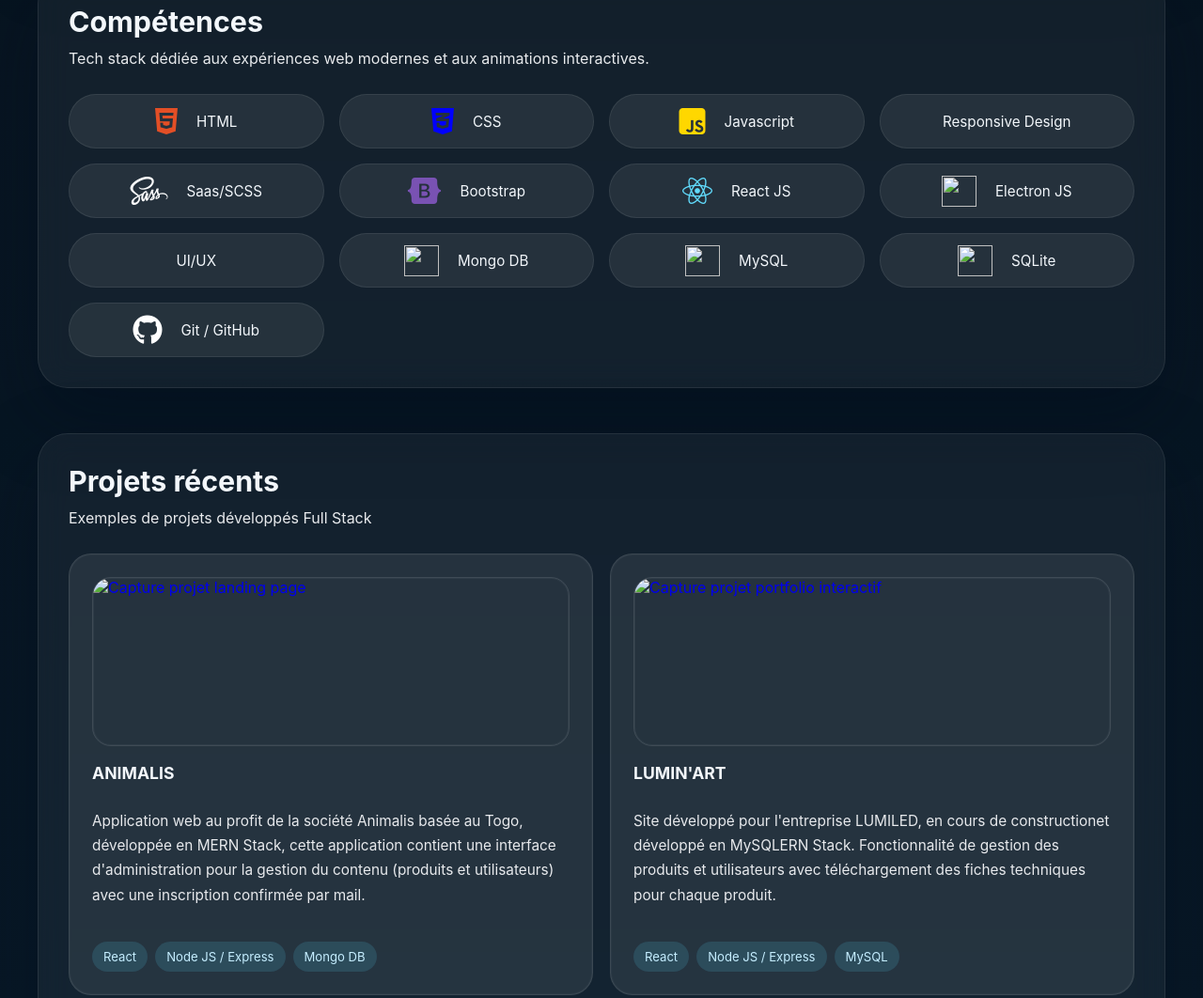
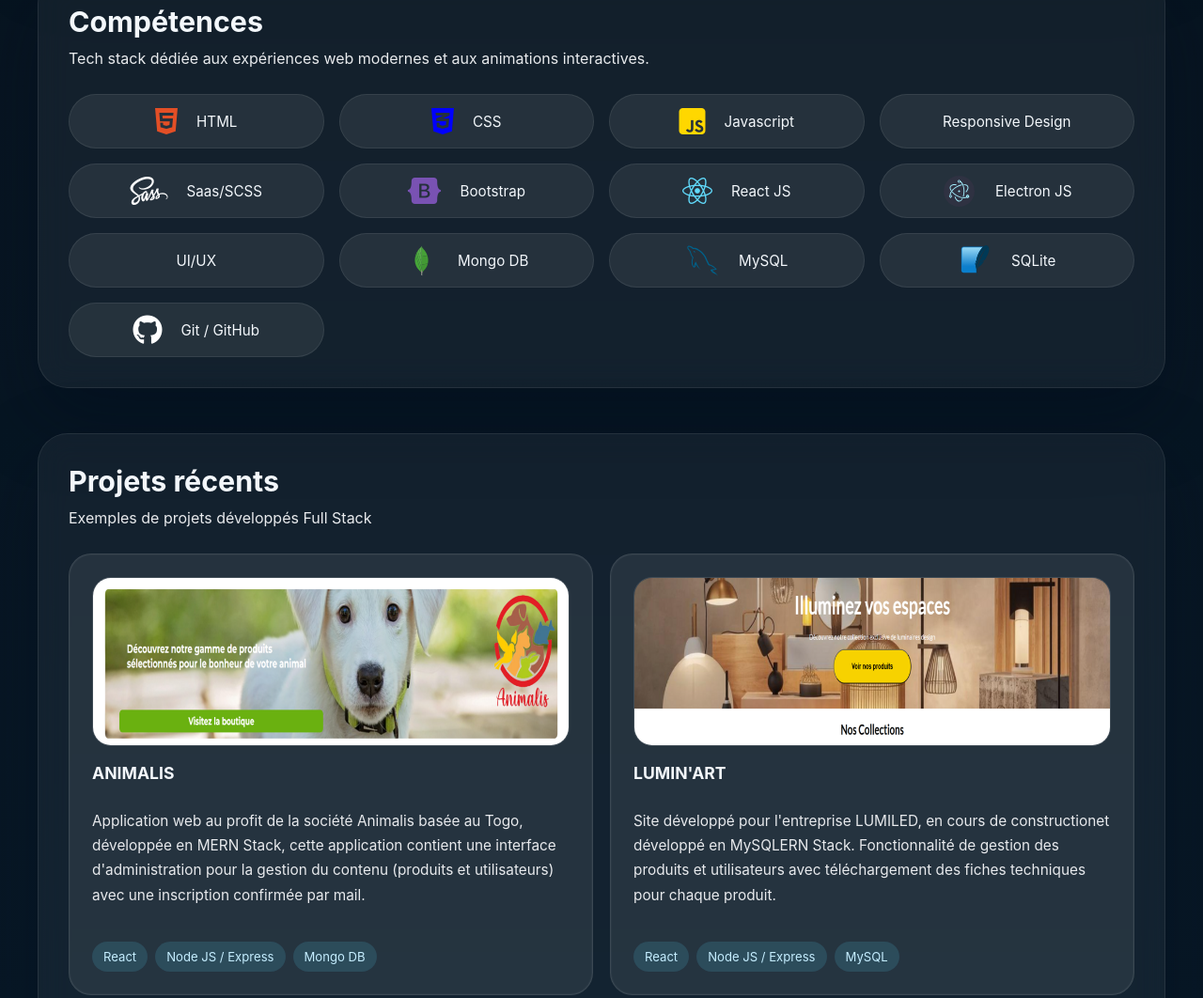
Before and after one commit to MehdySaadi1990/portfolio, a plain HTML site: page index.html in a window 1280 px wide. Shown: the part 1235-2297 px from the top of the page at 94% size. Drawn offline with Linux system fonts and the light colour scheme; the site is published under a folder, as on GitHub Pages, so addresses that start at the root find nothing.

Commit message:
commit new design

```diff
--- a/index.html
+++ b/index.html
@@ -25,7 +25,7 @@
       <div class="hero-content">
         <div class="hero-grid">
           <div class="hero-photo">
-            <img class="profile-image" src="/assets/img/photo_med.png" alt="">
+            <img class="profile-image" src="assets/img/photo_med.png" alt="">
           </div>
           <div class="hero-copy">
             <h1 class="title1">Je transforme</h1>
@@ -74,11 +74,11 @@
         <div class="skill-pill"><i class="fa-brands fa-sass" style="font-size:xx-large;color: #FFFFFF;"></i>Saas/SCSS</div>
         <div class="skill-pill"><i class="fa-brands fa-bootstrap" style="font-size:xx-large;color: #7952B3;"></i>Bootstrap</div>
         <div class="skill-pill"><i class="fa-brands fa-react" style="font-size:xx-large;color: #61DAFB;"></i>React JS</div>
-        <div class="skill-pill"><img class="skill-logo" src="/assets/img/portfolio/logo.svg" alt="">Electron JS</div>
+        <div class="skill-pill"><img class="skill-logo" src="assets/img/portfolio/logo.svg" alt="">Electron JS</div>
         <div class="skill-pill">UI/UX</div>
-        <div class="skill-pill"><img class="skill-logo" src="/assets/img/portfolio/mongodb-logo.svg" alt="">Mongo DB</div>
-        <div class="skill-pill"><img class="skill-logo" src="/assets/img/portfolio/mysql-logo.svg" alt="">MySQL</div>
-        <div class="skill-pill"><img class="skill-logo" src="/assets/img/portfolio/sqlite-logo.svg" alt="">SQLite</div>
+        <div class="skill-pill"><img class="skill-logo" src="assets/img/portfolio/mongodb-logo.svg" alt="">Mongo DB</div>
+        <div class="skill-pill"><img class="skill-logo" src="assets/img/portfolio/mysql-logo.svg" alt="">MySQL</div>
+        <div class="skill-pill"><img class="skill-logo" src="assets/img/portfolio/sqlite-logo.svg" alt="">SQLite</div>
         <div class="skill-pill"><i class="fa-brands fa-github" style="font-size:xx-large;color: #FFFFFF;"></i>Git / GitHub</div>
       </div>
     </section>
@@ -91,7 +91,7 @@
       <div class="projects-grid">
         <a class="link-website" href="https://mehdysaadi1990.github.io/animalis/">
         <article class="card project-card">
-          <img class="project-image" src="/assets/img/portfolio/animalis.png" alt="Capture projet landing page" />
+          <img class="project-image" src="assets/img/portfolio/animalis.png" alt="Capture projet landing page" />
           <strong>ANIMALIS</strong>
           <p>Application web au profit de la société Animalis basée au Togo, développée en MERN Stack, cette application contient une interface d'administration pour la gestion du contenu (produits et utilisateurs) avec une inscription confirmée par mail.</p>
           <div class="project-tag">
@@ -103,7 +103,7 @@
         </a>
         <a class="link-website" href="https://mehdysaadi1990.github.io/lumiled/">
         <article class="card project-card">
-          <img class="project-image" src="/assets/img/portfolio/lumiled.png" alt="Capture projet portfolio interactif" />
+          <img class="project-image" src="assets/img/portfolio/lumiled.png" alt="Capture projet portfolio interactif" />
           <strong>LUMIN'ART</strong>
           <p>Site développé pour l'entreprise LUMILED, en cours de constructionet développé en MySQLERN Stack. Fonctionnalité de gestion des produits et utilisateurs avec téléchargement des fiches techniques pour chaque produit.</p>
           <div class="project-tag">
@@ -115,7 +115,7 @@
         </a>
         <a class="link-website" href="https://mehdysaadi1990.github.io/bey/">
         <article class="card project-card invisible to-display">
-          <img class="project-image" src="/assets/img/portfolio/bey.png" alt="Capture projet portfolio interactif" />
+          <img class="project-image" src="assets/img/portfolio/bey.png" alt="Capture projet portfolio interactif" />
           <strong>BEY</strong>
           <p>Site développé avec Bootstrap au profit de la société Bey spécialisé dans l'acquisition de biens immobilier à Paris et à Dubai avec une fonctionnalité de contact et de prise de rendez-vous.</p>
           <div class="project-tag">
@@ -127,7 +127,7 @@
         </a>
         <a class="link-website" href="https://github.com/MehdySaadi1990/gestApp">
         <article class="card project-card invisible to-display">
-          <img class="project-image" src="/assets/img/portfolio/gestApp.png" alt="Capture projet portfolio interactif" />
+          <img class="project-image" src="assets/img/portfolio/gestApp.png" alt="Capture projet portfolio interactif" />
           <strong>GESTAPP</strong>
           <p>Application de gestion de stock, facturation (achat et vente) avec gestion de budget développée en ElectronJS et la gestion des bases de données avec MongoDB.</p>
           <div class="project-tag">
@@ -147,7 +147,7 @@
       <div class="projects-grid">
         <a class="link-website" href="https://mehdysaadi1990.github.io/kasa/">
         <article class="card project-card">
-          <img class="project-image" src="/assets/img/portfolio/kasa.png" alt="Capture projet landing page" />
+          <img class="project-image" src="assets/img/portfolio/kasa.png" alt="Capture projet landing page" />
           <strong>KASA</strong>
           <p>Projet formation Openclassrooms, intégration de la maquette Kasa de visite virtuelle et description d'appartements avec le framework React, utilisations des differents outils react (React-router, Gestion des états, Gestion des Hooks).</p>
           <div class="project-tag">
@@ -159,7 +159,7 @@
         </a>
         <a class="link-website" href="https://mehdysaadi1990.github.io/Piiquante/">
         <article class="card project-card">
-          <img class="project-image" src="/assets/img/portfolio/Piiquante.png" alt="Capture projet landing page" />
+          <img class="project-image" src="assets/img/portfolio/Piiquante.png" alt="Capture projet landing page" />
           <strong>PIIQUANTE</strong>
           <p>Projet formation Openclassrooms, intégration des fonctionnalités back-end (authentification, gestion des fichiers, gestion des données produits et utilisateurs) du site de création et notation de sauce Piiquante avec NodeJS, Express et MongoDB.</p>
           <div class="project-tag">
@@ -170,7 +170,7 @@
         </a>
         <a class="link-website" href="https://mehdysaadi1990.github.io/Kanap/">
         <article class="card project-card invisible2 to-display2">
-          <img class="project-image" src="/assets/img/portfolio/kanap.png" alt="Capture projet landing page" />
+          <img class="project-image" src="assets/img/portfolio/kanap.png" alt="Capture projet landing page" />
           <strong>KANAP</strong>
           <p>Projet formation Openclassrooms, intégration du Javascript dans la construction du site Kanap afin de le rendre interactif et intégrer les différentes fonctionnalité coté front-end.</p>
           <div class="project-tag">
@@ -182,7 +182,7 @@
         </a>
         <a class="link-website" href="https://mehdysaadi1990.github.io/La-Panthere/">
         <article class="card project-card invisible2 to-display2">
-          <img class="project-image" src="/assets/img/portfolio/LaPanthere.png" alt="Capture projet landing page" />
+          <img class="project-image" src="assets/img/portfolio/LaPanthere.png" alt="Capture projet landing page" />
           <strong>LA PANTHERE</strong>
           <p>Projet formation Openclassrooms, audit et refonte du site Web La Panthère afin d'optimiser le référencement naturel (SEO), les performances et l'accessibilité.</p>
           <div class="project-tag">
@@ -195,7 +195,7 @@
         </a>
         <a class="link-website" href="https://mehdysaadi1990.github.io/Ohmyfood/">
         <article class="card project-card invisible2 to-display2">
-          <img class="project-image" src="/assets/img/portfolio/OhmyFood.png" alt="Capture projet landing page" />
+          <img class="project-image" src="assets/img/portfolio/OhmyFood.png" alt="Capture projet landing page" />
           <strong>OH MY FOOD</strong>
           <p>Projet formation Openclassrooms, intégration de la maquette de réservation de restaurant OhMyFood en HTML et CSS avec utilisation du SCSS et mise en place d'animation CSS.</p>
           <div class="project-tag">
@@ -206,7 +206,7 @@
         </a>
         <a class="link-website" href="https://mehdysaadi1990.github.io/Booki/">
         <article class="card project-card invisible2 to-display2">
-          <img class="project-image" src="/assets/img/portfolio/Booki.png" alt="Capture projet landing page" />
+          <img class="project-image" src="assets/img/portfolio/Booki.png" alt="Capture projet landing page" />
           <strong>BOOKI</strong>
           <p>Projet formation Openclassrooms, intégration de la maquette de réservation d'hotel Booki en HTML et CSS de manière responsive avec des contraintes techniques.</p>
           <div class="project-tag">
@@ -228,7 +228,7 @@
       <div class="contact-grid">
         <article class="contact-card">
           <h3>Mon CV</h3>
-          <p>Téléchargeable directement en cliquant <a href="/assets/cv/CV_MEHDY_SAADI-OP.pdf" download="CV_MEHDY_SAADI-OP.pdf">ici <i class="fa-solid fa-file"></i></a></p>
+          <p>Téléchargeable directement en cliquant <a href="assets/cv/CV_MEHDY_SAADI-OP.pdf" download="CV_MEHDY_SAADI-OP.pdf">ici <i class="fa-solid fa-file"></i></a></p>
         </article>
         <article class="contact-card">
           <h3>Contactez-moi</h3>
```
